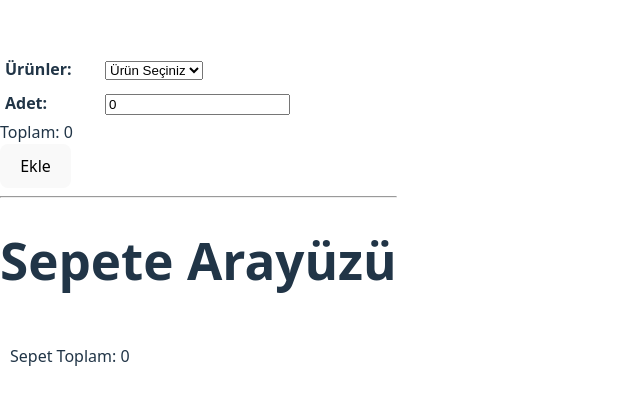
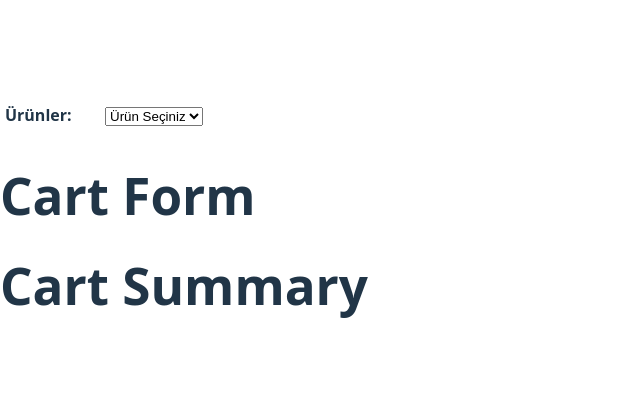
Before and after one commit to neominalsolutions/browser-routing-with-react-app, a React (Vite) app: page / in a window 1280 px wide. Shown: the part 177-582 px from the top of the page, without its empty margins (0-640 px from the left). Built offline with nearby package versions, Linux system fonts and the light colour scheme.

Commit message:
Dropdown Component Props

```diff
--- /dev/null
+++ b/src/components/dropdown/dropdown.component.tsx
@@ -0,0 +1,38 @@
+// dışarıdan value,text propslardan oluşan bir dropdown modeli göndermeliyim. ki bu dropdown items olarak gönderilen herhangi bir veriyi arayüze çizebilsin.
+
+export interface DropdownModel {
+	value: number | string;
+	text: string;
+}
+type DropdownProps = {
+	items: DropdownModel[];
+	label: string;
+	defaultText: string;
+	onSelect(value: number): void;
+};
+function Dropdown({ items, label, defaultText, onSelect }: DropdownProps) { // Pure Component -> içinde componenti render edecek herhangi bir state barındırmayan fakat, propslar ile component render edildiğinde propstan gönderilen değerlere göre çalışan componentler, stateless componentler.
+	const onItemSelect = (e: React.ChangeEvent<HTMLSelectElement>) => {
+		console.log('e', e);
+
+		const val = (e.target as HTMLSelectElement).value;
+		onSelect(Number(val)); // product bağımlılığı olmaması için seçilen value component dışına fırlattık.
+	};
+
+	return (
+		<div style={{ padding: 5 }}>
+			<label style={{ minWidth: 100, display: 'inline-block' }}>
+				<b>{label}: </b>
+			</label>
+			<select onChange={onItemSelect}>
+				<option selected={true} value={-1}>
+					{defaultText}
+				</option>
+				{items.map((item) => {
+					return <option value={item.value}>{item.text}</option>;
+				})}
+			</select>
+		</div>
+	);
+}
+
+export default Dropdown;
--- a/src/main.tsx
+++ b/src/main.tsx
@@ -3,10 +3,12 @@ import { createRoot } from 'react-dom/client';
 import './index.css';
 // import App from './App.tsx';
 import CartComponent from './components/cart.component.tsx';
+import CartPage from './pages/cart/cart.page.tsx';
 
 createRoot(document.getElementById('root')!).render(
 	<StrictMode>
 		{/* <App /> */}
-		<CartComponent />
+		{/* <CartComponent /> */}
+		<CartPage />
 	</StrictMode>
 );
--- a/src/pages/cart/components/cart-form.tsx
+++ b/src/pages/cart/components/cart-form.tsx
@@ -1,13 +1,38 @@
-
 // Dropdown
 // label
 // numeric-input
 // button
 
+import Dropdown from '../../../components/dropdown/dropdown.component';
 
 function CartForm() {
+	const products = [
+		{ id: 1, name: 'ürün-1', price: 10 },
+		{ id: 2, name: 'ürün-2', price: 50 },
+		{ id: 3, name: 'ürün-3', price: 70 },
+	];
+
+	const dpItems = products.map((item) => {
+		return {
+			value: item.id,
+			text: item.name,
+		};
+	});
+
+	const onDropdownSelect = (value: number) => {
+		console.log('selected-item', value);
+		const selectedItem = products.find((x) => x.id === value);
+		console.log('selectedItem', selectedItem);
+	};
+
 	return (
 		<>
+			<Dropdown
+				items={dpItems}
+				label="Ürünler"
+				defaultText="Ürün Seçiniz"
+				onSelect={onDropdownSelect}
+			/>
 			<h1>Cart Form</h1>
 		</>
 	);
```
